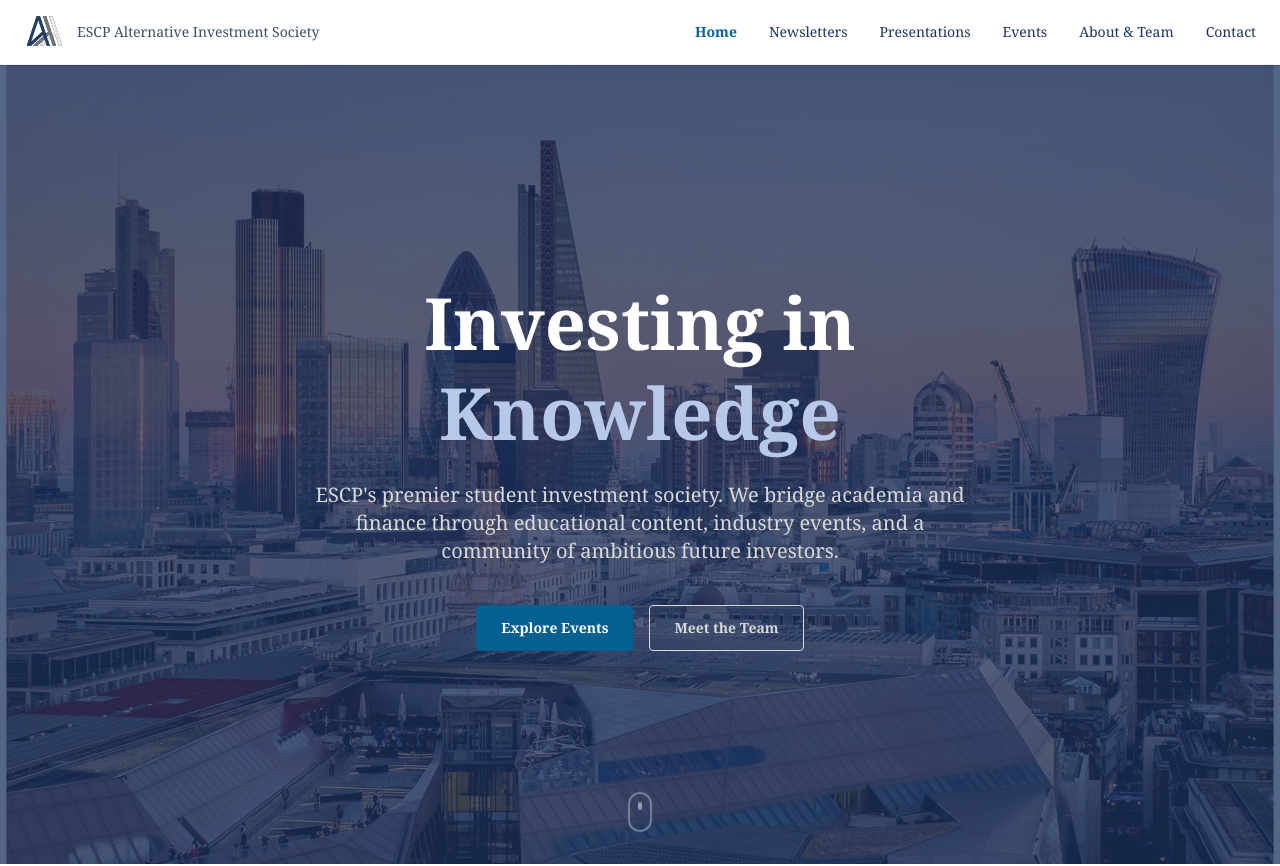
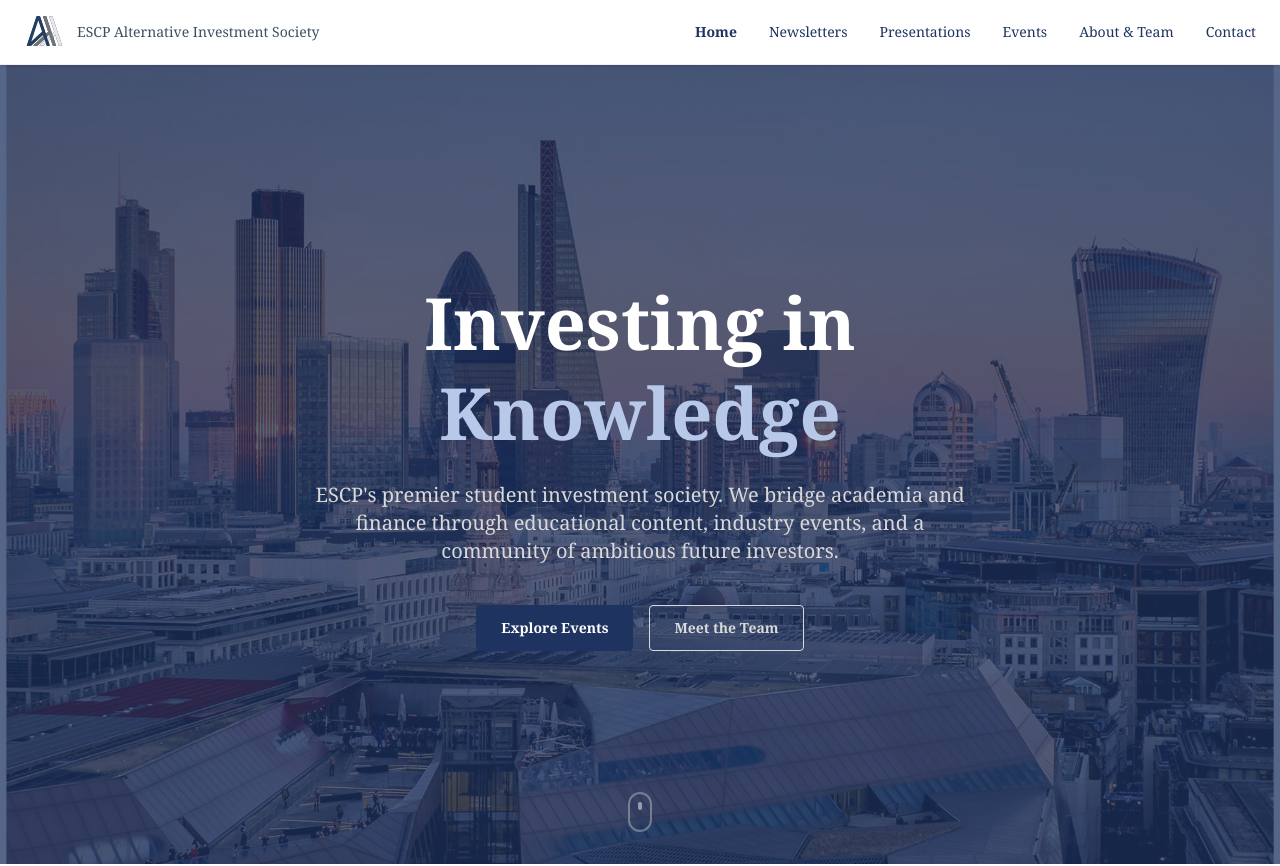
Before and after one commit to escpaisadmin-max/ais-website, a React (Vite) app: page / in a window 1280 px wide. Shown: the top 866 px of the page. Built offline with nearby package versions, Linux system fonts and the light colour scheme.

Commit message:
Change accent colour to logo navy, use correct logo as favicon
Swapped ais-ocean from #046090 to #1E3360 (logo navy) site-wide.
Replaced favicon with the actual AIS logo mark.

Co-Authored-By: Claude Opus 4.6 (1M context) <noreply@anthropic.com>

```diff
--- a/src/styles/index.css
+++ b/src/styles/index.css
@@ -4,7 +4,7 @@
   --font-serif: "Georgia", "Times New Roman", serif;
 
   --color-ais-navy: #1E3360;
-  --color-ais-ocean: #046090;
+  --color-ais-ocean: #1E3360;
   --color-ais-slate: #3E4E62;
   --color-ais-gray: #646464;
   --color-ais-silver: #D9D9D9;
```
Also changed, not shown: public/favicon.svg.
